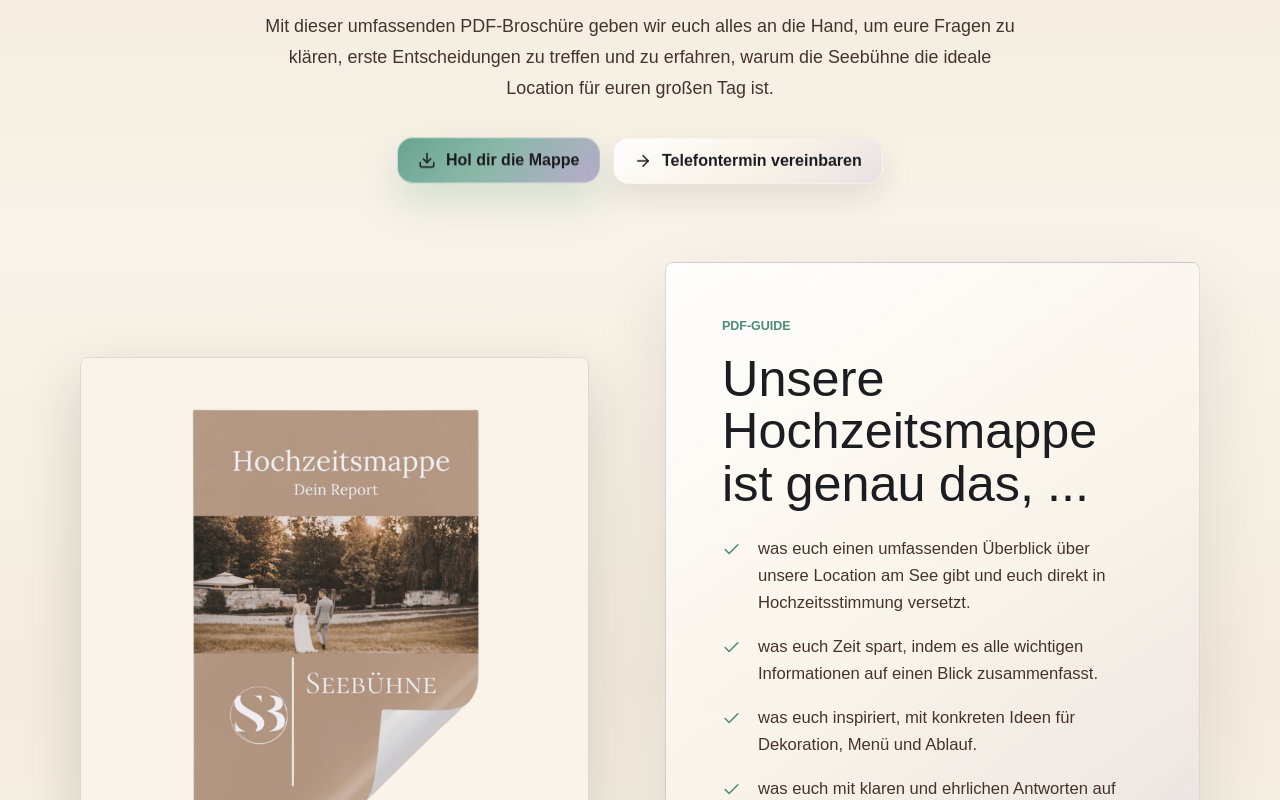
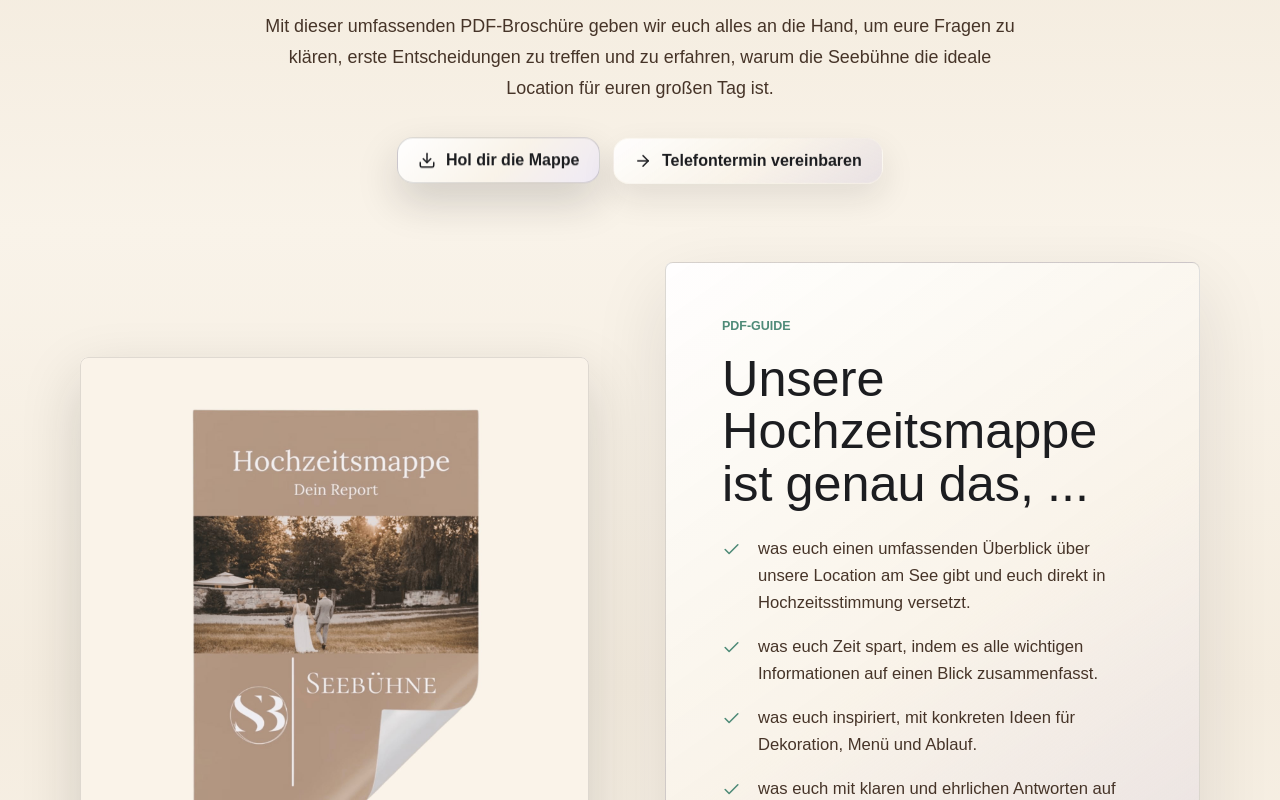
Before and after one commit to jonashildenbrand2710/landgut-seebuehne-vercel, a Next.js app: page /hochzeitsmappe in a window 1280 px wide. Shown: the part 360-1160 px from the top of the page. Built offline with nearby package versions, Linux system fonts and the light colour scheme; no server answers; a web font is replaced by a local one.

Commit message:
Refine mobile hero and CTA styling

```diff
--- a/app/globals.css
+++ b/app/globals.css
@@ -27,8 +27,8 @@
   --surface-dark-soft: linear-gradient(145deg, rgba(28, 29, 32, 0.98) 0%, rgba(38, 26, 18, 0.96) 58%, rgba(49, 73, 64, 0.92) 100%);
   --surface-cta: linear-gradient(135deg, #1c1d20 0%, #263932 48%, #261a12 100%);
   --surface-cta-light: linear-gradient(135deg, #f9f3e9 0%, #ebe3d3 62%, #d4cbdf 100%);
-  --surface-cta-button: linear-gradient(135deg, #67a490 0%, #8bb8a8 46%, #b9accc 100%);
-  --surface-cta-button-hover: linear-gradient(135deg, #7eb4a2 0%, #d4cbdf 56%, #9e8db7 100%);
+  --surface-cta-button: linear-gradient(135deg, #ffffff 0%, #f9f3e9 54%, #efeaf5 100%);
+  --surface-cta-button-hover: linear-gradient(135deg, #1c1d20 0%, #252525 58%, #37423d 100%);
   --accent-gradient: linear-gradient(135deg, #67a490 0%, #b9accc 54%, #9e8db7 100%);
   --onepage-sage: #67a490;
   --onepage-mauve: #9e8db7;
@@ -192,10 +192,10 @@ img {
 }
 
 .header-cta:hover {
-  border-color: rgba(158, 141, 183, 0.68);
+  border-color: rgba(249, 243, 233, 0.32);
   background: var(--surface-cta-button-hover);
-  color: var(--ink);
-  box-shadow: 0 18px 38px rgba(103, 164, 144, 0.3);
+  color: var(--white);
+  box-shadow: 0 18px 38px rgba(28, 29, 32, 0.28);
 }
 
 .header-cta,
@@ -281,15 +281,16 @@ img {
 
 .header-cta {
   padding: 0 16px;
-  border: 1px solid rgba(28, 29, 32, 0.14);
+  border: 1px solid rgba(28, 29, 32, 0.2);
   background: var(--surface-cta-button);
   color: var(--ink);
-  box-shadow: 0 14px 34px rgba(103, 164, 144, 0.22);
+  box-shadow: 0 14px 34px rgba(28, 29, 32, 0.12);
 }
 
 .hero {
   position: relative;
-  min-height: 92vh;
+  min-height: 100vh;
+  min-height: 100svh;
   display: grid;
   align-items: end;
   isolation: isolate;
@@ -524,10 +525,10 @@ h2 {
 }
 
 .button.primary {
-  border-color: rgba(249, 243, 233, 0.48);
+  border-color: rgba(28, 29, 32, 0.18);
   background: var(--surface-cta-button);
   color: var(--ink);
-  box-shadow: 0 18px 42px rgba(103, 164, 144, 0.28);
+  box-shadow: 0 18px 42px rgba(28, 29, 32, 0.18);
 }
 
 .button.secondary {
@@ -538,10 +539,10 @@ h2 {
 }
 
 .button.primary.light {
-  border-color: rgba(249, 243, 233, 0.58);
+  border-color: rgba(249, 243, 233, 0.62);
   background: var(--surface-cta-button);
   color: var(--ink);
-  box-shadow: 0 18px 42px rgba(103, 164, 144, 0.28);
+  box-shadow: 0 18px 42px rgba(28, 29, 32, 0.2);
 }
 
 .button.ghost-light {
@@ -551,9 +552,10 @@ h2 {
 
 .button.primary:hover,
 .button.primary.light:hover {
-  border-color: rgba(158, 141, 183, 0.68);
+  border-color: rgba(249, 243, 233, 0.34);
   background: var(--surface-cta-button-hover);
-  box-shadow: 0 24px 52px rgba(103, 164, 144, 0.34);
+  color: var(--white);
+  box-shadow: 0 24px 52px rgba(28, 29, 32, 0.28);
 }
 
 .button.secondary:hover,
@@ -1596,10 +1598,30 @@ h2 {
   padding: 30px;
 }
 
+.bundle-card:nth-child(1) {
+  border-color: rgba(103, 164, 144, 0.26);
+  background: linear-gradient(145deg, rgba(255, 255, 255, 0.86) 0%, rgba(249, 243, 233, 0.96) 56%, rgba(103, 164, 144, 0.12) 100%);
+}
+
+.bundle-card:nth-child(2) {
+  border-color: rgba(158, 141, 183, 0.24);
+  background: linear-gradient(145deg, rgba(255, 255, 255, 0.9) 0%, rgba(249, 243, 233, 0.96) 56%, rgba(212, 203, 223, 0.2) 100%);
+}
+
 .bundle-card.featured {
-  border-color: rgba(127, 73, 97, 0.36);
-  background: var(--surface-card-strong);
-  box-shadow: 0 22px 50px rgba(31, 49, 43, 0.12);
+  border-color: rgba(158, 141, 183, 0.58);
+  background: linear-gradient(145deg, rgba(255, 255, 255, 0.92) 0%, rgba(239, 234, 245, 0.96) 48%, rgba(212, 203, 223, 0.62) 100%);
+  box-shadow: 0 24px 58px rgba(83, 61, 102, 0.2);
+}
+
+.bundle-card.featured::before {
+  position: absolute;
+  top: 0;
+  right: 0;
+  left: 0;
+  height: 4px;
+  background: linear-gradient(90deg, #9e8db7, #d4cbdf 55%, #67a490);
+  content: "";
 }
 
 .bundle-badge {
@@ -1608,8 +1630,9 @@ h2 {
   max-width: calc(100% - 36px);
   margin: 0 0 12px auto;
   padding: 7px 10px;
+  border: 1px solid rgba(28, 29, 32, 0.14);
   border-radius: 999px;
-  background: var(--accent-gradient);
+  background: linear-gradient(135deg, #ffffff 0%, #efeaf5 58%, #d4cbdf 100%);
   color: var(--ink);
   font-size: 0.78rem;
   font-weight: 900;
@@ -1626,7 +1649,7 @@ h2 {
 .bundle-card ul {
   display: grid;
   gap: 12px;
-  margin: 24px 0 0;
+  margin: 24px 0 26px;
   padding: 28px 0 0;
   list-style: none;
 }
@@ -1646,17 +1669,9 @@ h2 {
 }
 
 .bundle-link {
-  display: inline-flex;
-  align-items: center;
-  gap: 8px;
-  width: fit-content;
+  align-self: stretch;
+  width: 100%;
   margin-top: auto;
-  padding-top: 26px;
-  color: var(--green-2);
-  font-weight: 900;
-  transition:
-    color 240ms ease-out,
-    transform 240ms ease-out;
 }
 
 .bundle-link svg,
@@ -1664,13 +1679,11 @@ h2 {
   transition: transform 240ms ease-out;
 }
 
-.bundle-link:hover,
 .article-card a:hover {
   color: var(--ink);
   transform: translateX(2px);
 }
 
-.bundle-link:hover svg,
 .article-card a:hover svg {
   transform: translateX(4px);
 }
@@ -2931,13 +2944,14 @@ h2 {
   }
 
   .hero {
-    min-height: 88vh;
+    min-height: 100vh;
+    min-height: 100svh;
   }
 
   .hero-content {
     width: calc(100vw - 36px);
     max-width: calc(100vw - 36px);
-    padding: 118px 0 54px;
+    padding: 112px 0 max(70px, calc(env(safe-area-inset-bottom) + 54px));
   }
 
   .hero h1 {
@@ -2997,6 +3011,25 @@ h2 {
   .button {
     min-height: 48px;
     width: 100%;
+  }
+
+  .hero.hero-with-proof .hero-actions {
+    align-items: flex-start;
+    width: min(100%, 284px);
+    max-width: 284px;
+  }
+
+  .hero.hero-with-proof .hero-actions .button {
+    width: auto;
+    min-width: 0;
+    max-width: 100%;
+    padding-inline: 16px;
+    font-size: 0.95rem;
+  }
+
+  .hero.hero-with-proof .hero-actions .button span {
+    white-space: normal;
+    text-align: left;
   }
 
   .reveal-ready .split > .reveal-target,
--- a/components/LandingSections.tsx
+++ b/components/LandingSections.tsx
@@ -286,7 +286,7 @@ export function WeddingBundles() {
                   </li>
                 ))}
               </ul>
-              <Link className="bundle-link" href="/termin-buchen">
+              <Link className="button primary bundle-link" href="/termin-buchen">
                 <span>{bundle.cta}</span>
                 <ArrowRight aria-hidden="true" size={16} />
               </Link>
```
